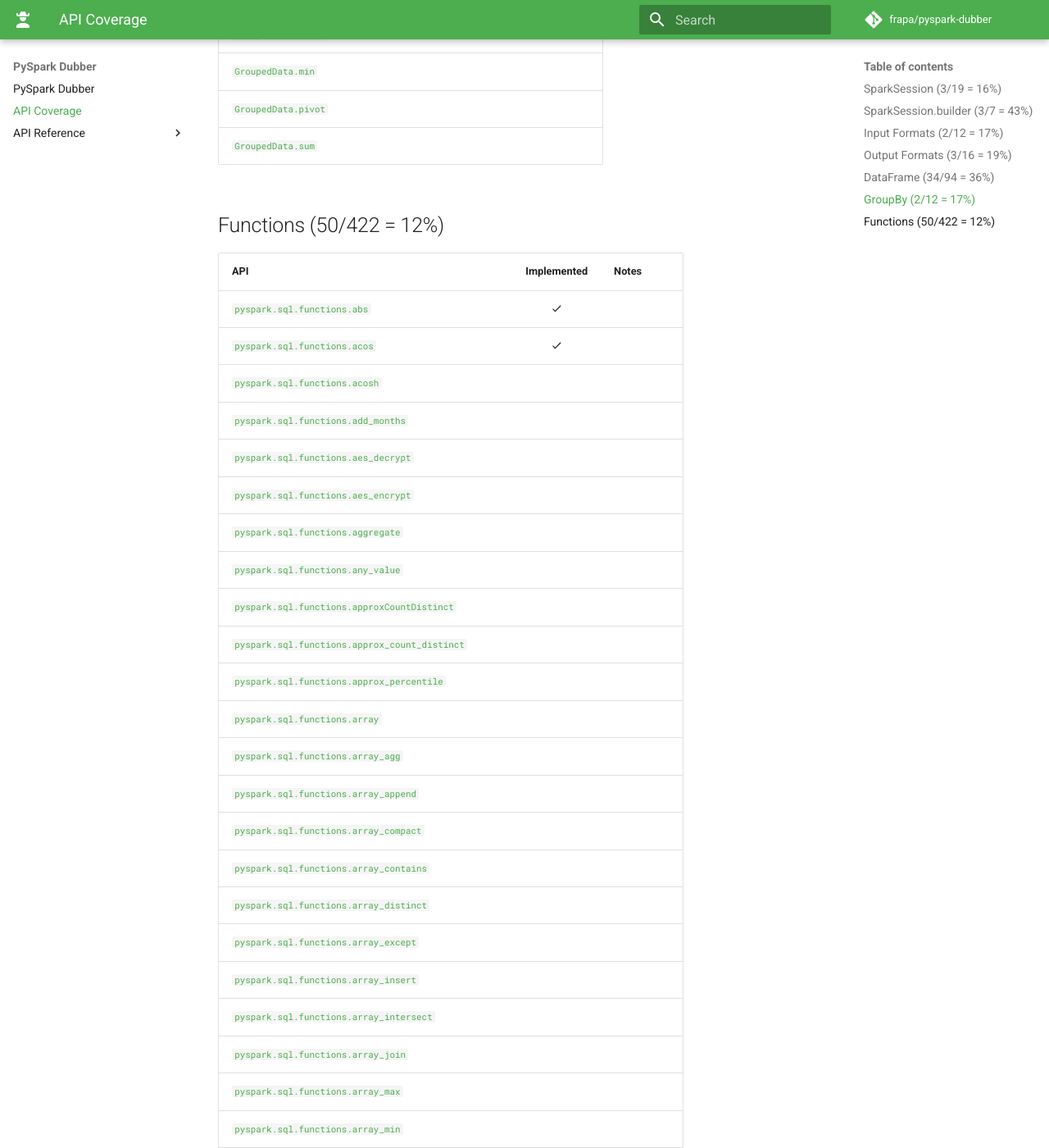
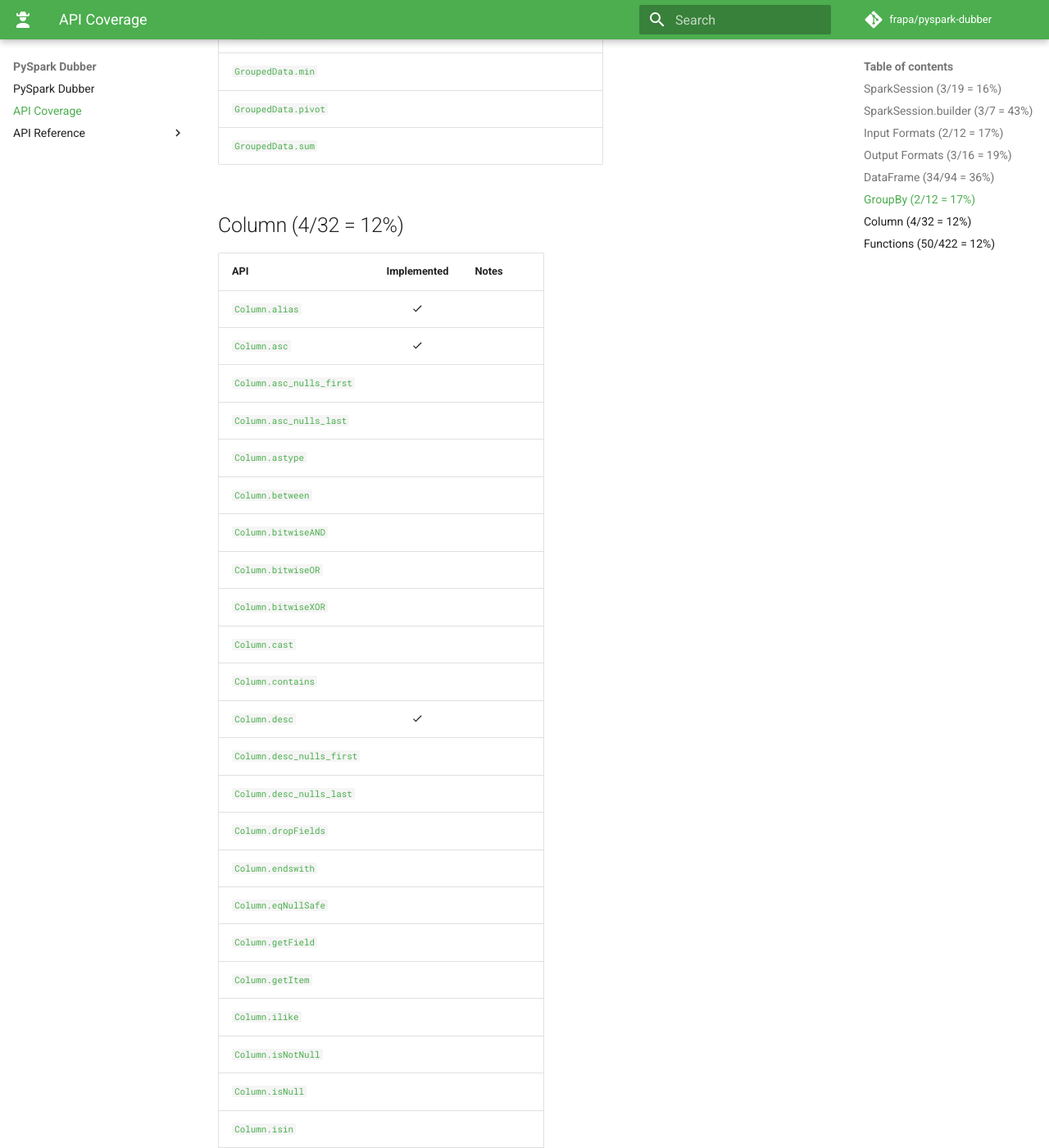
Before and after one commit to frapa/pyspark-dubber, an MkDocs documentation site: the page built from docs/api_coverage.md, in a window 1280 px wide and 1400 px high, scrolled down 8843 px. Shown: the whole window at 82% size. Built offline with MkDocs 1.6.1 and Material for MkDocs 9.7.7, drawn with Linux system fonts in a browser that asks for light colours; comment, search, counter and statistics services are not loaded; some of the changed text lies outside the part shown.

Commit message:
Added expression methods to the API compatibility table

```diff
--- a/docs/api_coverage.md
+++ b/docs/api_coverage.md
@@ -4,7 +4,7 @@ This page shows which APIs are currently re-implemented by `pyspark-dubber`. Thi
 
 In addition to that, certain pyspark APIs are partially implemented, for example not all parameters or parameter types are supported. In spite of that, they are listed as implemented in the tables below, with notes in case of partial implementation.
 
-The overall approximate API coverage (with the caveats above) is 16.7%. We prioritize implementing commonly used functions, as pyspark has many esoteric APIs.
+The overall approximate API coverage (with the caveats above) is 16.4%. We prioritize implementing commonly used functions, as pyspark has many esoteric APIs.
 
 ## SparkSession (3/19 = 16%)
 
@@ -195,6 +195,43 @@ The overall approximate API coverage (with the caveats above) is 16.7%. We prior
 | [`GroupedData.min`](https://spark.apache.org/docs/latest/api/python/reference/pyspark.sql/api/pyspark.sql.GroupedData.min.html) |   |  |
 | [`GroupedData.pivot`](https://spark.apache.org/docs/latest/api/python/reference/pyspark.sql/api/pyspark.sql.GroupedData.pivot.html) |   |  |
 | [`GroupedData.sum`](https://spark.apache.org/docs/latest/api/python/reference/pyspark.sql/api/pyspark.sql.GroupedData.sum.html) |   |  |
+
+## Column (4/32 = 12%)
+
+| API | Implemented | Notes |
+| --- | :---------: | ----- |
+| [`Column.alias`](https://spark.apache.org/docs/latest/api/python/reference/pyspark.sql/api/pyspark.sql.Column.alias.html) | :material-check: |  |
+| [`Column.asc`](https://spark.apache.org/docs/latest/api/python/reference/pyspark.sql/api/pyspark.sql.Column.asc.html) | :material-check: |  |
+| [`Column.asc_nulls_first`](https://spark.apache.org/docs/latest/api/python/reference/pyspark.sql/api/pyspark.sql.Column.asc_nulls_first.html) |   |  |
+| [`Column.asc_nulls_last`](https://spark.apache.org/docs/latest/api/python/reference/pyspark.sql/api/pyspark.sql.Column.asc_nulls_last.html) |   |  |
+| [`Column.astype`](https://spark.apache.org/docs/latest/api/python/reference/pyspark.sql/api/pyspark.sql.Column.astype.html) |   |  |
+| [`Column.between`](https://spark.apache.org/docs/latest/api/python/reference/pyspark.sql/api/pyspark.sql.Column.between.html) |   |  |
+| [`Column.bitwiseAND`](https://spark.apache.org/docs/latest/api/python/reference/pyspark.sql/api/pyspark.sql.Column.bitwiseAND.html) |   |  |
+| [`Column.bitwiseOR`](https://spark.apache.org/docs/latest/api/python/reference/pyspark.sql/api/pyspark.sql.Column.bitwiseOR.html) |   |  |
+| [`Column.bitwiseXOR`](https://spark.apache.org/docs/latest/api/python/reference/pyspark.sql/api/pyspark.sql.Column.bitwiseXOR.html) |   |  |
+| [`Column.cast`](https://spark.apache.org/docs/latest/api/python/reference/pyspark.sql/api/pyspark.sql.Column.cast.html) |   |  |
+| [`Column.contains`](https://spark.apache.org/docs/latest/api/python/reference/pyspark.sql/api/pyspark.sql.Column.contains.html) |   |  |
+| [`Column.desc`](https://spark.apache.org/docs/latest/api/python/reference/pyspark.sql/api/pyspark.sql.Column.desc.html) | :material-check: |  |
+| [`Column.desc_nulls_first`](https://spark.apache.org/docs/latest/api/python/reference/pyspark.sql/api/pyspark.sql.Column.desc_nulls_first.html) |   |  |
+| [`Column.desc_nulls_last`](https://spark.apache.org/docs/latest/api/python/reference/pyspark.sql/api/pyspark.sql.Column.desc_nulls_last.html) |   |  |
+| [`Column.dropFields`](https://spark.apache.org/docs/latest/api/python/reference/pyspark.sql/api/pyspark.sql.Column.dropFields.html) |   |  |
+| [`Column.endswith`](https://spark.apache.org/docs/latest/api/python/reference/pyspark.sql/api/pyspark.sql.Column.endswith.html) |   |  |
+| [`Column.eqNullSafe`](https://spark.apache.org/docs/latest/api/python/reference/pyspark.sql/api/pyspark.sql.Column.eqNullSafe.html) |   |  |
+| [`Column.getField`](https://spark.apache.org/docs/latest/api/python/reference/pyspark.sql/api/pyspark.sql.Column.getField.html) |   |  |
+| [`Column.getItem`](https://spark.apache.org/docs/latest/api/python/reference/pyspark.sql/api/pyspark.sql.Column.getItem.html) |   |  |
+| [`Column.ilike`](https://spark.apache.org/docs/latest/api/python/reference/pyspark.sql/api/pyspark.sql.Column.ilike.html) |   |  |
+| [`Column.isNotNull`](https://spark.apache.org/docs/latest/api/python/reference/pyspark.sql/api/pyspark.sql.Column.isNotNull.html) |   |  |
+| [`Column.isNull`](https://spark.apache.org/docs/latest/api/python/reference/pyspark.sql/api/pyspark.sql.Column.isNull.html) |   |  |
+| [`Column.isin`](https://spark.apache.org/docs/latest/api/python/reference/pyspark.sql/api/pyspark.sql.Column.isin.html) |   |  |
+| [`Column.like`](https://spark.apache.org/docs/latest/api/python/reference/pyspark.sql/api/pyspark.sql.Column.like.html) |   |  |
+| [`Column.name`](https://spark.apache.org/docs/latest/api/python/reference/pyspark.sql/api/pyspark.sql.Column.name.html) |   |  |
+| [`Column.otherwise`](https://spark.apache.org/docs/latest/api/python/reference/pyspark.sql/api/pyspark.sql.Column.otherwise.html) |   |  |
+| [`Column.over`](https://spark.apache.org/docs/latest/api/python/reference/pyspark.sql/api/pyspark.sql.Column.over.html) |   |  |
+| [`Column.rlike`](https://spark.apache.org/docs/latest/api/python/reference/pyspark.sql/api/pyspark.sql.Column.rlike.html) |   |  |
+| [`Column.startswith`](https://spark.apache.org/docs/latest/api/python/reference/pyspark.sql/api/pyspark.sql.Column.startswith.html) |   |  |
+| [`Column.substr`](https://spark.apache.org/docs/latest/api/python/reference/pyspark.sql/api/pyspark.sql.Column.substr.html) |   |  |
+| [`Column.when`](https://spark.apache.org/docs/latest/api/python/reference/pyspark.sql/api/pyspark.sql.Column.when.html) |   |  |
+| [`Column.withField`](https://spark.apache.org/docs/latest/api/python/reference/pyspark.sql/api/pyspark.sql.Column.withField.html) |   |  |
 
 ## Functions (50/422 = 12%)
 
--- a/docs/extra.css
+++ b/docs/extra.css
@@ -1,5 +1,5 @@
 .md-grid {
-    max-width: 1500px;
+    max-width: 1440px;
 }
 
 tr td:first-child {
```
Also changed, not shown: docs/generate.py (+14 -1 lines).
